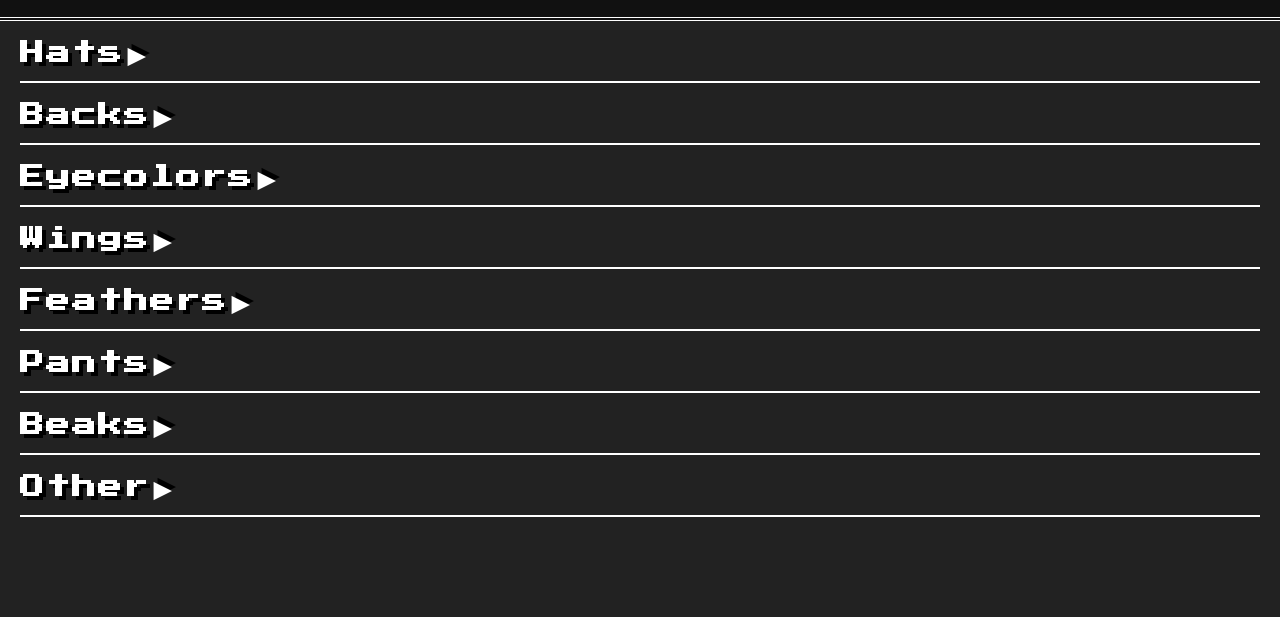
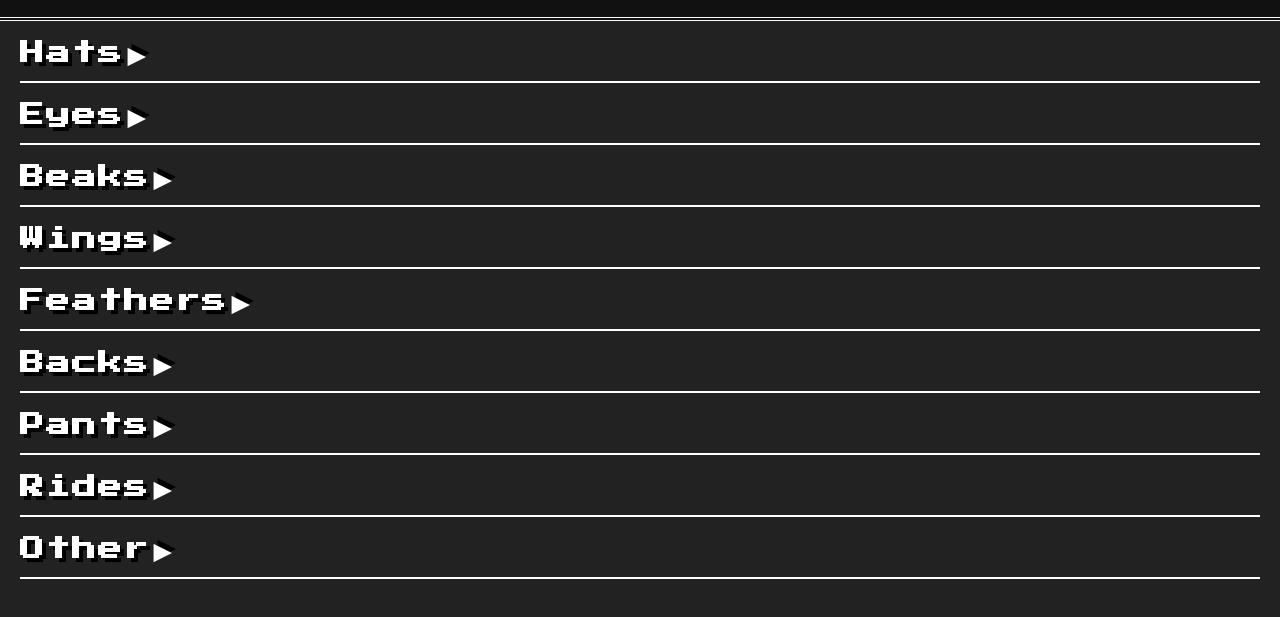
Before and after one commit to mjbowfan123-blip/duckstreet, a plain HTML site: page gallery.html in a window 1280 px wide. Shown: the part 67-684 px from the top of the page. Drawn offline with Linux system fonts and the light colour scheme.

Commit message:
v1.3: vehicles

```diff
--- a/gallery.js
+++ b/gallery.js
@@ -11,16 +11,25 @@ document.addEventListener('DOMContentLoaded', function () {
         return acc;
     }, {});
 
-    // --- FIX: Define the desired order of keys, moving 'other' to the end ---
-    const allTypes = Object.keys(accessoriesByType);
-    const orderedTypes = allTypes.filter(type => type !== 'other');
-    if (allTypes.includes('other')) {
-        orderedTypes.push('other');
-    }
-    // -------------------------------------------------------------------------
+    // --- FIX: Define the custom display order as requested (Hats -> Eyes -> ... -> Rides -> Other) ---
+    const customDisplayOrder = [
+        'hat',
+        'eyecolor',
+        'beak',
+        'wings',
+        'feathers',
+        'back',
+        'pants',
+        'ride',
+        'other'
+    ];
+    // ------------------------------------------------------------------------------------------------------
 
-    // Use the orderedTypes array instead of iterating directly over the object
-    orderedTypes.forEach(type => {
+    // 1. Filter the custom order list to only include types that actually have accessories
+    const finalOrderedTypes = customDisplayOrder.filter(type => accessoriesByType.hasOwnProperty(type));
+
+    // Use the finalOrderedTypes array for iteration
+    finalOrderedTypes.forEach(type => {
         const categorySection = document.createElement('div');
         categorySection.className = 'category-section';
 
@@ -30,7 +39,10 @@ document.addEventListener('DOMContentLoaded', function () {
 
         let formattedTitle;
         if (type === 'other') { formattedTitle = 'Other'; }
-        // Handle existing plural types and the 'beak' type
+        else if (type === 'ride') { formattedTitle = 'Rides'; }
+        // --- FIX: Rename 'eyecolor' to 'Eyes' ---
+        else if (type === 'eyecolor') { formattedTitle = 'Eyes'; }
+        // ----------------------------------------
         else if (type.endsWith('s')) { formattedTitle = type.charAt(0).toUpperCase() + type.slice(1); }
         else if (type === 'beak') { formattedTitle = 'Beaks'; }
         else { formattedTitle = type.charAt(0).toUpperCase() + type.slice(1) + "s"; }
--- a/script.js
+++ b/script.js
@@ -8,17 +8,18 @@ let DUCK_SPAWN_RATE_MS;
 let DUCK_SPEED_PX_PER_FRAME;
 const POND_CAPACITY = 50;
 
-// --- NEW: Define a strict accessory layering order (z-index) ---
+// --- FIX: Define a strict accessory layering order (z-index) ---
 // Base Duck will implicitly be z-index 0
 const LAYER_ORDER = {
+    'ride': 5,        // NEW LOWEST LAYER
     'feathers': 10,
     'beak': 20,
     'eyecolor': 30,
     'hat': 40,
     'pants': 50,
-    'wings': 60, // Renamed 'Wing Accessories' to existing 'wings' type
+    'wings': 60,
     'back': 70,
-    'other': 80 // Ensures special items are on top
+    'other': 80
 };
 // -------------------------------------------------------------
 
@@ -61,9 +62,9 @@ const ACCESSORIES = [
     { src: 'images/jeanspants.png', rarity: 20, rarityName: 'uncommon', type: 'pants', displayName: 'Jeans' },
     { src: 'images/kahikipants.png', rarity: 20, rarityName: 'uncommon', type: 'pants', displayName: 'Khaki Pants' },
     { src: 'images/rainbowpants.png', rarity: 100, rarityName: 'very-rare', type: 'pants', displayName: 'Rainbow Pants' },
-    { src: 'images/freakduck.png', rarity: 500, rarityName: 'mythical', type: 'other', displayName: 'Freak Duck' },
+    { src: 'images/freakduck.png', rarity: 500, rarityName: 'mythical', type: 'other', displayName: 'Double Duck' }, // RENAMED
     { src: 'images/flip-effect.png', rarity: 200, rarityName: 'legendary', type: 'other', effect: 'flip', displayName: 'Flip' },
-    // --- NEW ACCESSORIES ---
+    // --- BEAK ACCESSORIES ---
     { src: 'images/babyhair.png', rarity: 15, rarityName: 'uncommon', type: 'hat', displayName: 'Baby Hair' },
     { src: 'images/bluefeathers.png', rarity: 10, rarityName: 'common', type: 'feathers', displayName: 'Blue Feathers' },
     { src: 'images/evileye.png', rarity: 50, rarityName: 'rare', type: 'eyecolor', displayName: 'Evil Eye' },
@@ -80,6 +81,19 @@ const ACCESSORIES = [
     { src: 'images/squigglybeak.png', rarity: 60, rarityName: 'rare', type: 'beak', displayName: 'Squiggly Beak' },
     { src: 'images/yellowbeak.png', rarity: 5, rarityName: 'common', type: 'beak', displayName: 'Yellow Beak' },
     { src: 'images/yellowfeathers.png', rarity: 10, rarityName: 'common', type: 'feathers', displayName: 'Yellow Feathers' },
+    // --- NEW RIDE ACCESSORIES (RARITIES MODIFIED) ---
+    { src: 'images/bluescooter.png', rarity: 30, rarityName: 'uncommon', type: 'ride', displayName: 'Blue Scooter' },
+    { src: 'images/blueskateboard.png', rarity: 5, rarityName: 'common', type: 'ride', displayName: 'Blue Skateboard' }, // CHANGED from 20
+    { src: 'images/boat.png', rarity: 20, rarityName: 'uncommon', type: 'ride', displayName: 'Toy Boat' },
+    { src: 'images/circuitboard.png', rarity: 20, rarityName: 'uncommon', type: 'ride', displayName: 'Circuit Board' },
+    { src: 'images/discoscooter.png', rarity: 50, rarityName: 'rare', type: 'ride', displayName: 'Disco Scooter' },
+    { src: 'images/duckboard.png', rarity: 500, rarityName: 'mythical', type: 'ride', displayName: 'Duckboard' },
+    { src: 'images/fireworks.png', rarity: 150, rarityName: 'legendary', type: 'ride', displayName: 'Fireworks' },
+    { src: 'images/keyboard.png', rarity: 200, rarityName: 'legendary', type: 'ride', displayName: 'Keyboard' },     // CHANGED from 500
+    { src: 'images/orangeskateboard.png', rarity: 5, rarityName: 'common', type: 'ride', displayName: 'Orange Skateboard' }, // CHANGED from 20
+    { src: 'images/rocketbooster.png', rarity: 5, rarityName: 'common', type: 'ride', displayName: 'Rocket Booster' },
+    { src: 'images/scooper.png', rarity: 80, rarityName: 'very-rare', type: 'ride', displayName: 'Scooper' },
+    { src: 'images/tank.png', rarity: 100, rarityName: 'very-rare', type: 'ride', displayName: 'Tank' },
 ];
 
 const gameArea = document.getElementById('game-area');
```
Also changed, not shown: index.html (+1 -2 lines), images/bluescooter.png (added), images/blueskateboard.png (added), images/boat.png (added), images/circuitboard.png (added), images/discoscooter.png (added), images/duckboard.png (added), images/fireworks.png (added), images/keyboard.png (added), images/orangeskateboard.png (added), images/rocketbooster.png (added), images/scooper.png (added), images/tank.png (added).
